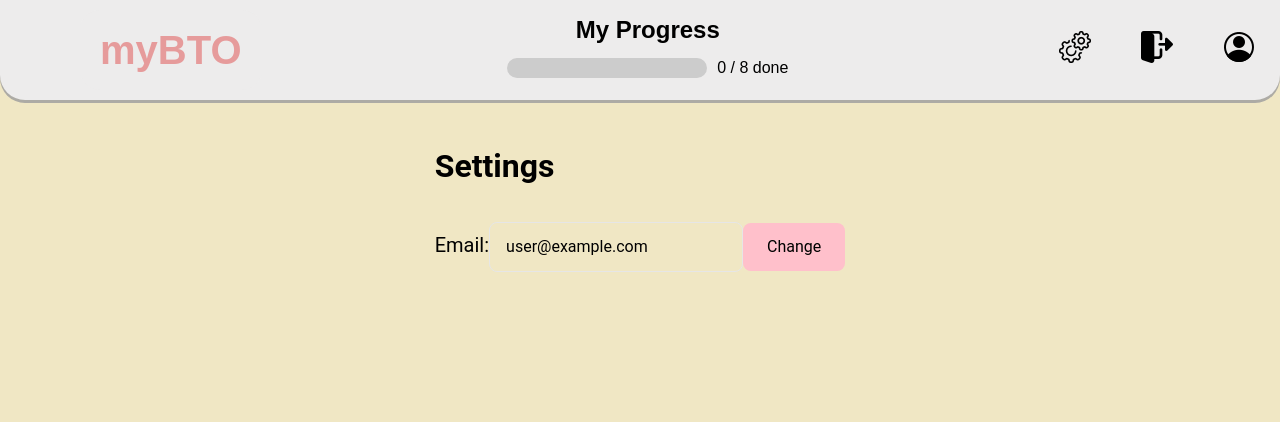
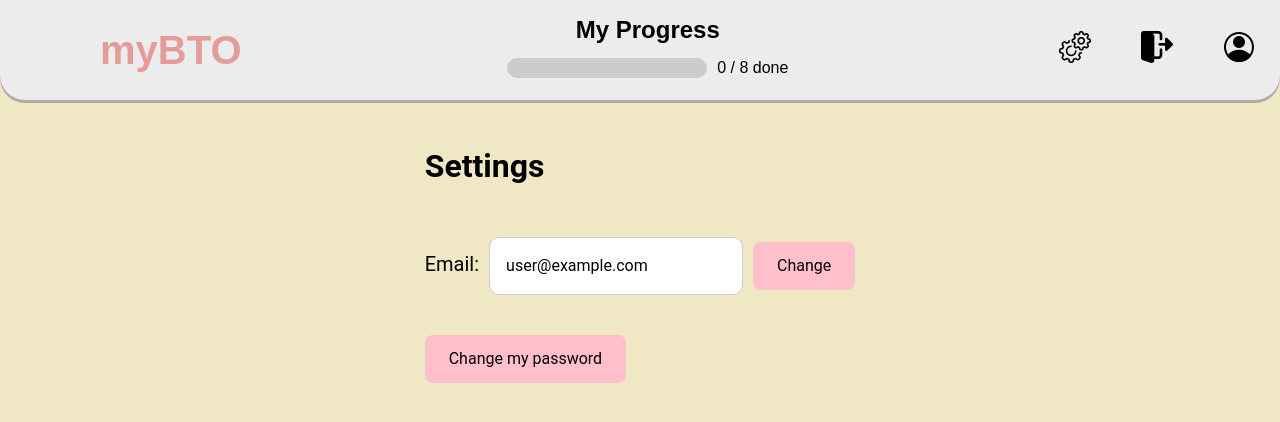
Before and after one commit to Danpng01/myBto, a Vue app: page /settings in a window 1280 px wide. Shown: the top 422 px of the page. Built offline with nearby package versions, Linux system fonts and the light colour scheme; no server answers; the database is empty; sample sign-in values are in the browser's storage.

Commit message:
settings change password

```diff
--- a/src/components/Settings.vue
+++ b/src/components/Settings.vue
@@ -14,6 +14,21 @@
           <p></p>
           <button @click="reauthenticateAndChangeEmail" class="verify-button">Save</button>
         </div>
+        <div>
+          <button v-if="!isChangingPassword" class="change-button" @click="startChangePassword">Change my password</button>
+          <button v-if="isChangingPassword" class="change-button" @click="endChangePassword">Cancel</button>
+          <div v-if="isChangingPassword" class="change-email-div">
+            <p>Enter current password: </p>
+            <input type="password" placeholder="Password" v-model="currentUserPassword" class="input-field" />
+            <p>Enter new password: </p>
+            <input type="password" v-model="newUserPassword" placeholder="New Password" class="input-field" />
+            <p>Re-type password:</p>
+            <input type="password" placeholder="Re-enter Password" v-model="retypeUserPassword" class="input-field" />
+            <p></p>
+            <button @click="updatePassword" class="verify-button">Save</button>
+        </div>
+
+        </div>
       </div>
       <!-- <div v-if="isChangingEmail" class="settings-item new-email">
         <label for="new-email">New Email:</label>
@@ -28,7 +43,7 @@
   </template>
 
   <script>
-import { onAuthStateChanged, reauthenticateWithCredential, EmailAuthProvider, updateEmail } from "firebase/auth";
+import { onAuthStateChanged, reauthenticateWithCredential, EmailAuthProvider, updateEmail, updatePassword } from "firebase/auth";
 import { auth } from '../../scripts/firebase.js';
 
 export default {
@@ -38,7 +53,10 @@ export default {
       userEmail: '',
       newUserEmail: '',
       currentUserPassword: '', // For re-authentication before email update
+      newUserPassword: '',
+      retypeUserPassword: '',
       isChangingEmail: false,
+      isChangingPassword: false,
     };
   },
   methods: {
@@ -47,6 +65,12 @@ export default {
     },
     endChangeEmail() {
       this.isChangingEmail = false;
+    },
+    startChangePassword() {
+      this.isChangingPassword = true;
+    },
+    endChangePassword() {
+      this.isChangingPassword = false;
     },
     async reauthenticateAndChangeEmail() {
       console.log("reauth")
@@ -76,6 +100,33 @@ export default {
       } catch (error) {
         console.error('Error reauthenticating and updating email:', error);
         alert(error.message);
+      }
+    },
+    async updatePassword() {
+      console.log("change pw");
+      if (!this.newUserPassword || !this.retypeUserPassword) {
+        alert('Please enter your new password and re-type new password.');
+        return;
+      } else if (this.newUserPassword !== this.retypeUserPassword) {
+        alert('Passwords do not match.');
+        return;
+      } else {
+        const user = auth.currentUser;
+        // Ensure you're using this.currentPassword, which should be obtained from an input field
+        const credential = EmailAuthProvider.credential(user.email, this.currentUserPassword);
+
+        try {
+          // Re-authenticate the user with the current password
+          await reauthenticateWithCredential(user, credential);
+
+          // Make sure to use this.newUserPassword, as that's what you've verified above
+          await updatePassword(user, this.newUserPassword);
+          alert('Password successfully updated.');
+          this.isChangingPassword = false;
+        } catch (error) {
+          console.error('Error updating password:', error);
+          alert('Failed to update password. Please try again.');
+        }
       }
     },
 
@@ -110,6 +161,18 @@ export default {
     min-height: 100vh;
     background-color: #F0E7C4; /* Adjust to match your cream background color */
     margin-top: 10px;
+  }
+
+  .settings-container input[type="text"],
+  .settings-container input[type="password"] {
+    padding: 1rem;
+    margin-bottom: 20px;
+    margin-left: 10px;
+    margin-right: 10px;
+    border: 1px solid #ccc;
+    border-radius: 10px;
+    background-color: #fff;
+
   }
 
   .settings-title {
@@ -151,6 +214,7 @@ export default {
 
   .change-button {
     padding: 0.75rem 1.5rem;
+    margin-top: 20px;
     background-color: #FFC0CB; /* Light pink color */
     border: none;
     border-radius: 8px;
```
